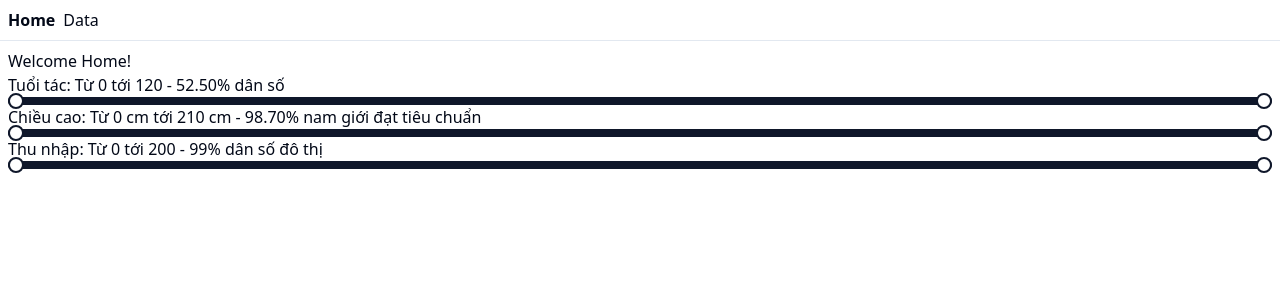
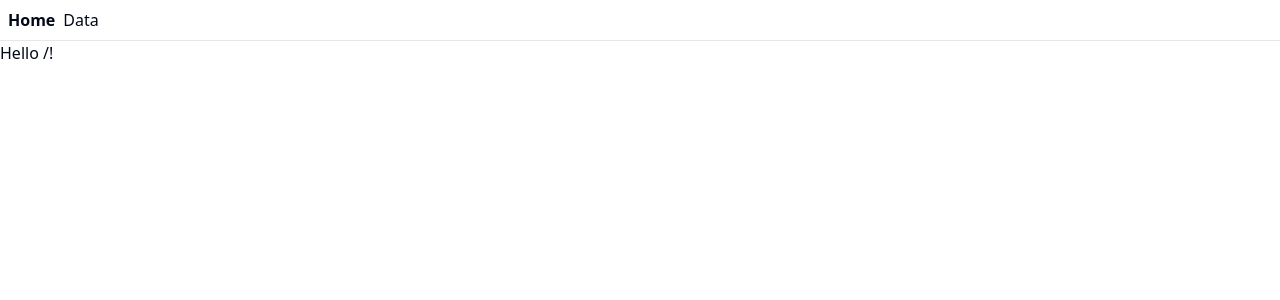
Before and after one commit to phuopham/vietnam_standard_calculator, a React (Vite) app: page / in a window 1280 px wide. Shown: the top 300 px of the page. Built offline with nearby package versions, Linux system fonts and the light colour scheme.

Commit message:
move state to parent

```diff
--- a/src/routes/index.lazy.tsx
+++ b/src/routes/index.lazy.tsx
@@ -1,22 +1,5 @@
-import { AgeForm } from '@/components/age_form'
-import { HeightForm } from '@/components/height_form'
-import { IncomeForm } from '@/components/income_form'
 import { createLazyFileRoute } from '@tanstack/react-router'
 
 export const Route = createLazyFileRoute('/')({
-    component: Index,
+  component: () => <div>Hello /!</div>
 })
-
-function Index() {
-    return (
-        <div className="p-2">
-            <h3>Welcome Home!</h3>
-            <div>
-                {/* main content */}
-                <AgeForm />
-                <HeightForm />
-                <IncomeForm />
-            </div>
-        </div>
-    )
-}
```
